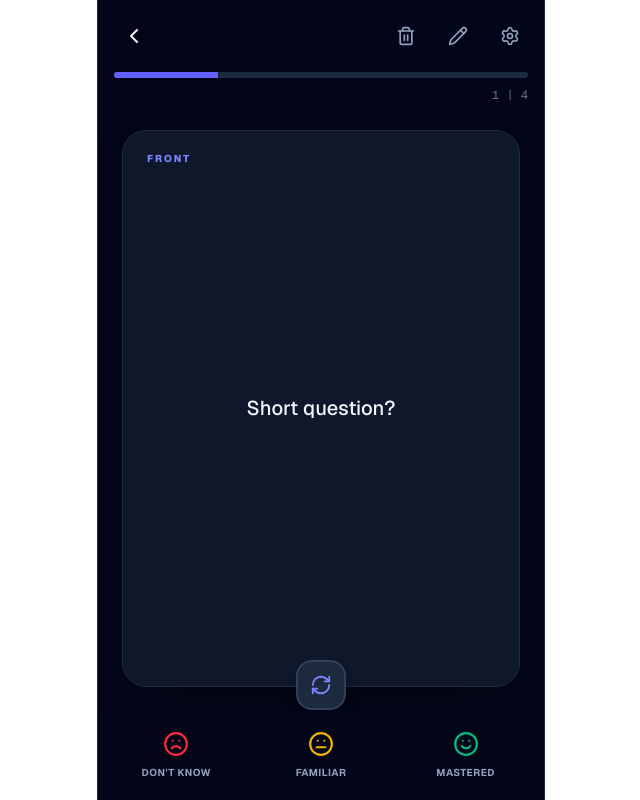
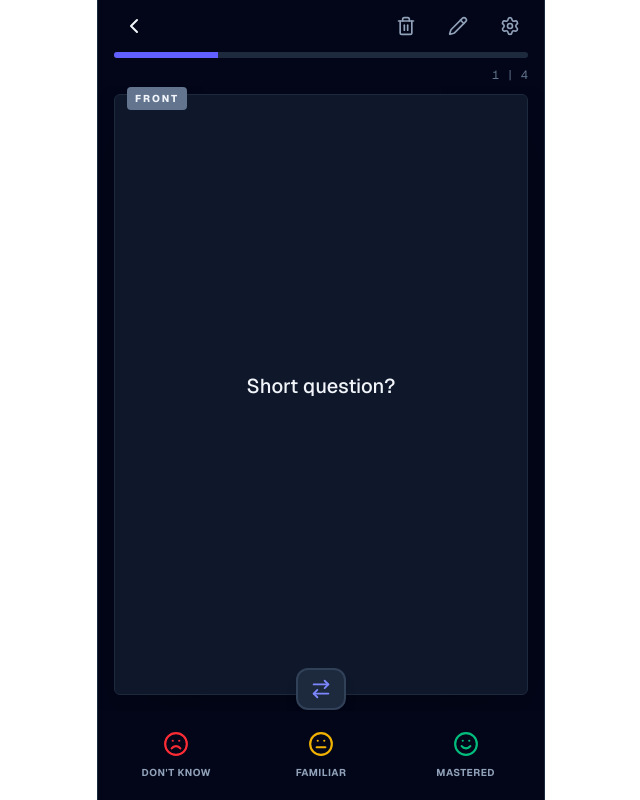
Before and after one commit to eg-delacruz/AI_flashcards, a Next.js app: page / in a window 1280 px wide. Shown: the whole page, without its empty margins (319-959 px from the left). Built offline with nearby package versions, Linux system fonts and the light colour scheme.

Commit message:
feat: improve layout of card

```diff
--- a/app/page.tsx
+++ b/app/page.tsx
@@ -1,15 +1,15 @@
 'use client';
 
-import React, { useState } from 'react';
+import { useState } from 'react';
 import {
   ChevronLeft,
   Trash2,
   Pencil,
   Settings,
-  RefreshCw,
   Frown,
   Meh,
   Smile,
+  ArrowRightLeft,
 } from 'lucide-react';
 // Make sure to install: npm i framer-motion
 import { motion, AnimatePresence } from 'framer-motion';
@@ -79,7 +79,7 @@ const FlashcardApp = () => {
     // Main Container
     <div className='flex flex-col h-screen bg-slate-950 text-slate-100 font-sans max-w-md mx-auto border-x border-slate-800 overflow-hidden'>
       {/* Header */}
-      <header className='flex items-center justify-between p-4 z-10 bg-slate-950'>
+      <header className='flex items-center justify-between px-4 py-1.5 z-10 bg-slate-950'>
         <button
           onClick={handleBack}
           className='p-2 hover:bg-slate-800 rounded-full transition-colors'
@@ -115,7 +115,7 @@ const FlashcardApp = () => {
       </div>
 
       {/* Main Flashcard Area Area */}
-      <main className='flex-grow relative p-6 overflow-hidden'>
+      <main className='grow relative p-4 pt-2 overflow-hidden'>
         {/* AnimatePresence enables exit animations when currentIndex changes */}
         <AnimatePresence mode='wait'>
           <motion.div
@@ -128,19 +128,19 @@ const FlashcardApp = () => {
             className='h-full'
           >
             {/* The Card Frame (Relative container for floating elements) */}
-            <div className='h-full bg-slate-900 border border-slate-800 rounded-3xl shadow-2xl relative flex flex-col'>
+            <div className='h-full bg-slate-900 border border-slate-800 rounded-md shadow-2xl relative flex flex-col'>
               {/* 1. Floating Front/Back Indicator (Higher Z-Index) */}
-              <span className='absolute top-5 left-6 text-[10px] font-extrabold tracking-[0.2em] text-indigo-400 uppercase z-20 pointer-events-none'>
-                {isFlipped ? 'Back' : 'Front'}
+              <span className='absolute -top-2 left-3 text-[10px] font-extrabold tracking-[0.2em] z-20 pointer-events-none rounded-sm px-2 py-1 backdrop-blur-sm border-slate-700 bg-slate-500'>
+                {isFlipped ? 'BACK' : 'FRONT'}
               </span>
 
               {/* 2. Floating Flip Button (Higher Z-Index) */}
-              <div className='absolute -bottom-6 left-0 right-0 flex justify-center z-20'>
+              <div className='absolute -bottom-4 left-0 right-0 flex justify-center z-20'>
                 <button
                   onClick={handleFlip}
-                  className='bg-slate-800 border-2 border-slate-700 p-3 rounded-2xl hover:bg-slate-700 hover:border-indigo-500 transition-all shadow-lg group'
+                  className='bg-slate-800 border-2 border-slate-700 p-3 py-2 rounded-xl hover:bg-slate-700 hover:border-indigo-500 transition-all shadow-lg group hover:cursor-pointer'
                 >
-                  <RefreshCw
+                  <ArrowRightLeft
                     size={22}
                     className='text-indigo-400 group-hover:rotate-180 transition-transform duration-500'
                   />
@@ -149,9 +149,9 @@ const FlashcardApp = () => {
 
               {/* 3. Scrollable Content Area (Lower Z-index) */}
               {/* 'overflow-y-auto' here ensures scrolling only happens if content is too big for this container height */}
-              <div className='flex-grow overflow-y-auto p-8 custom-scrollbar z-10'>
+              <div className='grow overflow-y-auto p-8 custom-scrollbar z-10'>
                 {/* Inner container to center content vertically if it's short */}
-                <div className='min-h-full flex items-center justify-center py-8'>
+                <div className='min-h-full flex items-center justify-center py-8 pt-4'>
                   {/* Vertical Slide Animation on flip */}
                   <AnimatePresence mode='wait' initial={false}>
                     <motion.p
```
Also changed, not shown: Notes.txt, 1 other file (tests, documents, lock files or other folders).
